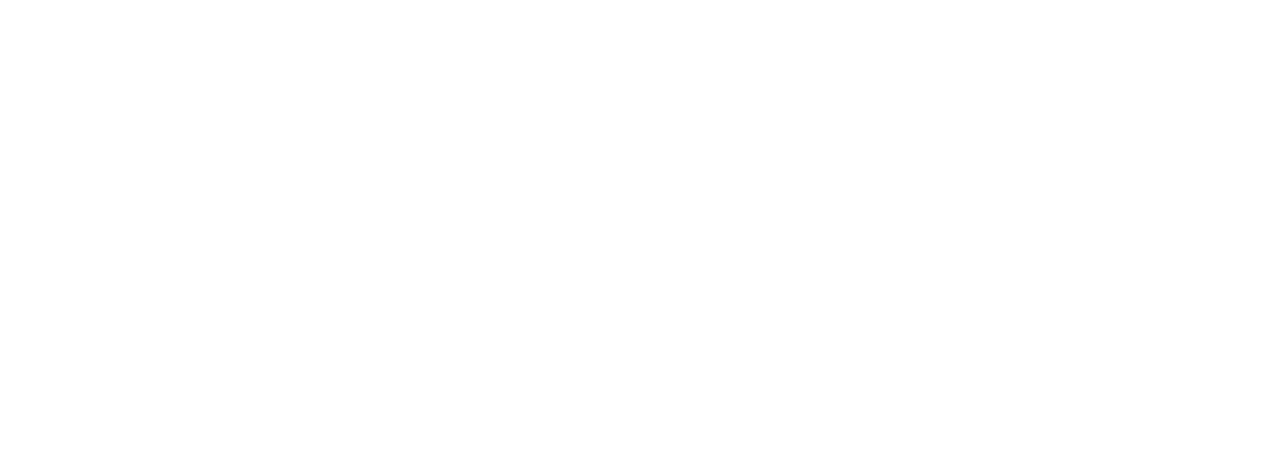
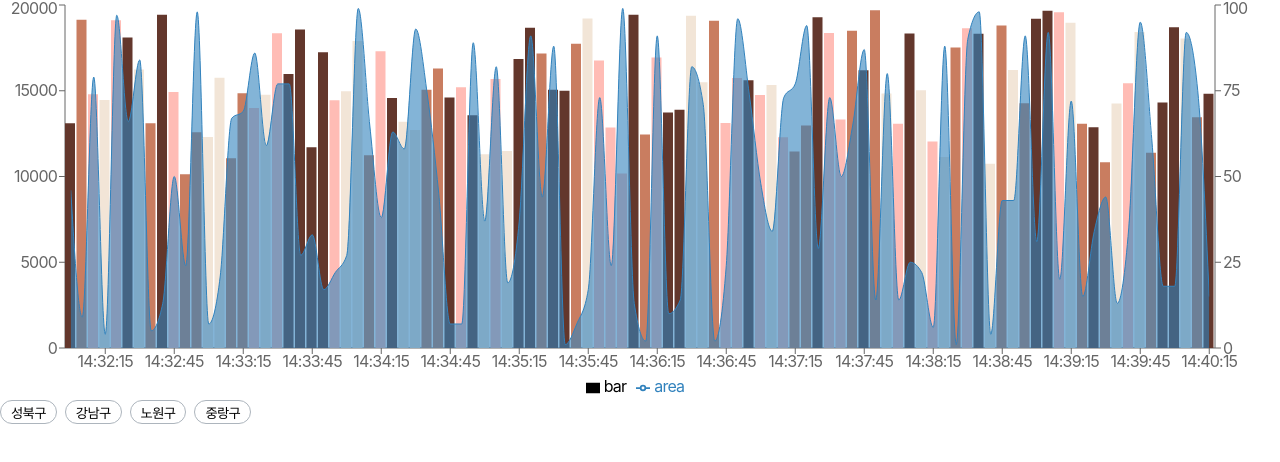
Before and after one commit to BHyeonKim/wanted-pre-onboarding-12-4-bohyeon, a React (Vite) app: page / in a window 1280 px wide. Shown: the top 462 px of the page. Built offline with nearby package versions, Linux system fonts and the light colour scheme; a web font is replaced by a local one.

Commit message:
feat: 차트 구현
차트 및 툴팁 및 필터링 기능을 구현하였습니다

```diff
--- a/src/App.tsx
+++ b/src/App.tsx
@@ -1,5 +1,7 @@
 import 'styles/index.scss'
 
-const App = () => <div />
+import ChartPage from 'pages/ChartPage'
+
+const App = () => <ChartPage />
 
 export default App
--- /dev/null
+++ b/src/components/Chart/CustomTooltip.tsx
@@ -0,0 +1,27 @@
+import { FC } from 'react'
+import { TooltipProps } from 'recharts'
+import { NameType, ValueType } from 'recharts/types/component/DefaultTooltipContent'
+import { convertDate } from 'utils/convert'
+
+const CustomTooltip: FC<TooltipProps<ValueType, NameType>> = ({
+  active,
+  payload,
+  label,
+}) => {
+  if (active && payload && payload.length) {
+    const { payload: data } = payload[0]
+
+    return (
+      <div>
+        <p>{`일시 : ${convertDate(label)}`}</p>
+        <p>{`District : ${data.district}`}</p>
+        <p>{`Area : ${data.area}`}</p>
+        <p>{`Bar : ${data.bar}`}</p>
+      </div>
+    )
+  }
+
+  return null
+}
+
+export default CustomTooltip
--- /dev/null
+++ b/src/components/Chart/index.tsx
@@ -0,0 +1,64 @@
+import { Dispatch, FC, SetStateAction } from 'react'
+import {
+  Area,
+  Bar,
+  Cell,
+  ComposedChart,
+  Legend,
+  ResponsiveContainer,
+  Tooltip,
+  XAxis,
+  YAxis,
+} from 'recharts'
+import { CategoricalChartFunc } from 'recharts/types/chart/generateCategoricalChart'
+import { District } from 'types'
+import getColor from 'utils/color'
+import { convertData, convertDate } from 'utils/convert'
+
+import CustomTooltip from './CustomTooltip'
+
+interface ChartProps {
+  selectedValue?: string
+  setFilter: Dispatch<SetStateAction<District | undefined>>
+}
+
+const Chart: FC<ChartProps> = ({ selectedValue, setFilter }) => {
+  const data = convertData()
+
+  const handleClickChart: CategoricalChartFunc = ({ activePayload }) => {
+    if (!activePayload || !activePayload.length) return
+    const {
+      payload: { district },
+    } = activePayload[0]
+    if (district === selectedValue) {
+      setFilter(undefined)
+      return
+    }
+    setFilter(district)
+  }
+
+  return (
+    <ResponsiveContainer height={400}>
+      <ComposedChart data={data} onClick={handleClickChart}>
+        <XAxis dataKey="date" tickFormatter={(value: string) => convertDate(value)} />
+        <YAxis dataKey="bar" yAxisId="bar" />
+        <YAxis dataKey="area" orientation="right" yAxisId="area" />
+        <Legend />
+        <Bar barSize={10} dataKey="bar" yAxisId="bar">
+          {data.map((entry) => (
+            <Cell
+              fill={
+                entry.district === selectedValue ? '#3b5bdb' : getColor(entry.district)
+              }
+              key={entry.date}
+            />
+          ))}
+        </Bar>
+        <Area dataKey="area" type="monotone" yAxisId="area" />
+        <Tooltip content={<CustomTooltip />} />
+      </ComposedChart>
+    </ResponsiveContainer>
+  )
+}
+
+export default Chart
--- /dev/null
+++ b/src/components/Selector/index.tsx
@@ -0,0 +1,30 @@
+import classNames from 'classnames/bind'
+import { FC, MouseEventHandler } from 'react'
+import { District } from 'types'
+
+import styles from './selector.module.scss'
+
+const cx = classNames.bind(styles)
+
+const DISTRICT = ['성북구', '강남구', '노원구', '중랑구']
+
+interface SelectorProps {
+  onClick: MouseEventHandler<HTMLButtonElement>
+  selectedDistrict?: District
+}
+
+const Selector: FC<SelectorProps> = ({ onClick, selectedDistrict }) => (
+  <div className={cx('selector')}>
+    {DISTRICT.map((district) => (
+      <button
+        className={cx('button', { selected: selectedDistrict === district })}
+        key={district}
+        onClick={onClick}
+      >
+        {district}
+      </button>
+    ))}
+  </div>
+)
+
+export default Selector
--- /dev/null
+++ b/src/components/Selector/selector.module.scss
@@ -0,0 +1,18 @@
+@use 'styles/constants/colors' as color;
+
+.selector {
+  display: flex;
+  gap: 8px;
+
+  .button {
+    height: 24px;
+    padding: 0 10px;
+    border: 1px solid color.$GRAY6;
+    border-radius: 14px;
+  }
+
+  .selected {
+    color: color.$WHITE;
+    background-color: aqua;
+  }
+}
--- /dev/null
+++ b/src/pages/ChartPage/chartPage.module.scss
@@ -0,0 +1,4 @@
+.page {
+  width: 100%;
+  height: 100%;
+}
--- /dev/null
+++ b/src/pages/ChartPage/index.tsx
@@ -0,0 +1,30 @@
+import classNames from 'classnames/bind'
+import Chart from 'components/Chart'
+import Selector from 'components/Selector'
+import { MouseEventHandler, useState } from 'react'
+import { District } from 'types'
+
+import styles from './chartPage.module.scss'
+
+const cx = classNames.bind(styles)
+
+const ChartPage = () => {
+  const [district, setDistrict] = useState<District>()
+
+  const handleSelectFilter: MouseEventHandler<HTMLButtonElement> = (e) => {
+    if (e.currentTarget.innerText === district) {
+      setDistrict(undefined)
+      return
+    }
+    setDistrict(e.currentTarget.innerText as District)
+  }
+
+  return (
+    <div className={cx('page')}>
+      <Chart selectedValue={district} setFilter={setDistrict} />
+      <Selector selectedDistrict={district} onClick={handleSelectFilter} />
+    </div>
+  )
+}
+
+export default ChartPage
```
